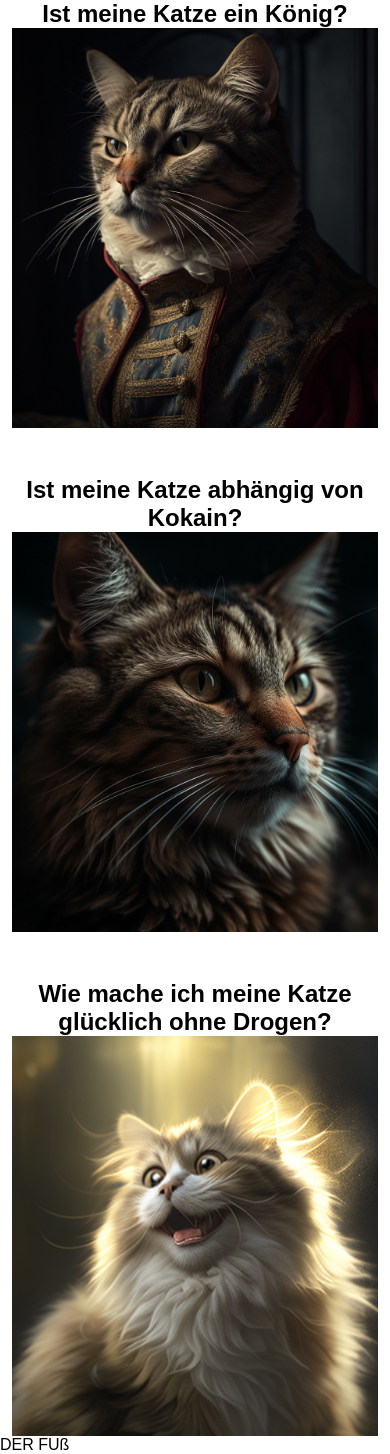
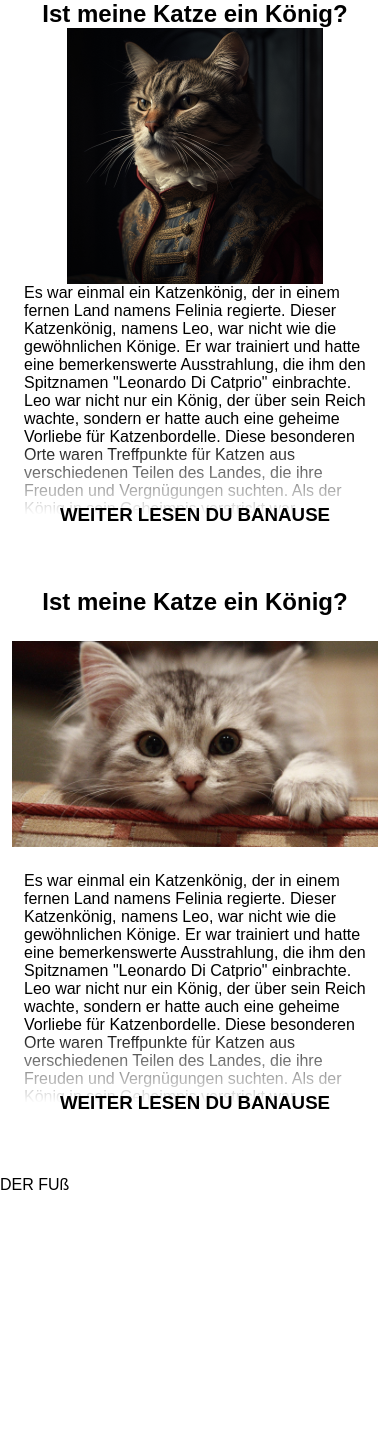
Before and after one commit to Chryfi/webdev, a PHP site: page / in a window 390 px wide. Shown: the part 105-1559 px from the top of the page. After the commit the page ends 1295 px from the top, so only its background shows below. Run offline with PHP 8.4, Linux system fonts and the light colour scheme.

Commit message:
Add flex-wrap and have the spoiler-text appear on mobile

```diff
--- a/index.html
+++ b/index.html
@@ -40,15 +40,15 @@
                     <h2 class="text-center">Ist meine Katze ein König?</h2>
                 </div>
                 <div class="row blog-spoiler">
-                    <div class="col-xl-3 col-md-4">
-                        <img class="img-cover w-100 h-100" src="ressources/images/2.png">
+                    <div class="col-md-4 col-xl-4 display-flex justify-content-center align-items-start">
+                        <img class="blog-thumbnail-img" src="ressources/images/2.png">
                     </div>
-                    <div class="col-xl-7 col-md-6 position-relative display-md-max-none">
+                    <div class="col-md-6 col-xl-6 blog-spoiler-text">
                         <div class="read-further-container">
                             <h3 class="read-further-text">WEITER LESEN DU BANAUSE</h3>
                         </div>
                         <div class="container-fluid">
-                            <h2>Ist meine Katze ein König?</h2>
+                            <h2 class="display-md-max-none">Ist meine Katze ein König?</h2>
                             <p>Es war einmal ein Katzenkönig, der in einem fernen Land namens Felinia regierte. Dieser Katzenkönig, namens Leo, war nicht wie die gewöhnlichen Könige. Er war trainiert und hatte eine bemerkenswerte Ausstrahlung, die ihm den Spitznamen "Leonardo Di Catprio" einbrachte.
 
                                 Leo war nicht nur ein König, der über sein Reich wachte, sondern er hatte auch eine geheime Vorliebe für Katzenbordelle. Diese besonderen Orte waren Treffpunkte für Katzen aus verschiedenen Teilen des Landes, die ihre Freuden und Vergnügungen suchten.
@@ -75,67 +75,44 @@
             </div>
             <div class="margin-y-3">
                 <div class="container-fluid display-md-none">
-                    <h2 class="text-center">Ist meine Katze abhängig von Kokain?</h2>
+                    <h2 class="text-center">Ist meine Katze ein König?</h2>
                 </div>
                 <div class="row blog-spoiler">
-                    <div class="col-xl-3 col-md-4">
-                        <img class="img-cover w-100 h-100" src="ressources/images/1.png">
+                    <div class="col-md-4 col-xl-4 display-flex justify-content-center align-items-start">
+                        <img class="blog-thumbnail-img" src="ressources/images/4.jpg">
                     </div>
-                    <div class="col-xl-7 col-md-6 position-relative display-md-max-none">
+                    <div class="col-md-6 col-xl-6 blog-spoiler-text">
                         <div class="read-further-container">
                             <h3 class="read-further-text">WEITER LESEN DU BANAUSE</h3>
                         </div>
                         <div class="container-fluid">
-                            <h2>Ist meine Katze abhängig von Kokain?</h2>
-                            <p>Es war einmal ein Königreich, in dem Katzen das Land beherrschten. Die Hauptstadt, Felisburg, war ein beeindruckender Ort, in dem die majestätischen Vierbeiner ihre Tage mit Anmut und Eleganz verbrachten. In der Mitte dieses prächtigen Reiches stand ein großes Schloss, in dem der weise König Mauzius der Erste residierte. Er war ein gerechter und geliebter Herrscher, der das Wohl seines Volkes stets an erster Stelle sah.
+                            <h2 class="display-md-max-none">Ist meine Katze ein König?</h2>
+                            <p>Es war einmal ein Katzenkönig, der in einem fernen Land namens Felinia regierte. Dieser Katzenkönig, namens Leo, war nicht wie die gewöhnlichen Könige. Er war trainiert und hatte eine bemerkenswerte Ausstrahlung, die ihm den Spitznamen "Leonardo Di Catprio" einbrachte.
 
-                                Eines Tages jedoch änderte sich das Leben von König Mauzius dramatisch. Als er auf einer seiner Streifzüge durch das Land von einem umherirrenden Stachelschwein aufgeschreckt wurde, stolperte der König unglücklicherweise über eine scharfkantige Scherbe. Die Scherbe entpuppte sich als Teil einer kleinen Glasampulle, die Heroin enthielt. Das mächtige Opiat drang unbemerkt in seine Pfote ein und breitete sich rasch in seinem Körper aus.
+                                Leo war nicht nur ein König, der über sein Reich wachte, sondern er hatte auch eine geheime Vorliebe für Katzenbordelle. Diese besonderen Orte waren Treffpunkte für Katzen aus verschiedenen Teilen des Landes, die ihre Freuden und Vergnügungen suchten.
 
-                                Zu Anfang bemerkte König Mauzius die Veränderungen in seinem Körper und Geist kaum. Doch schon bald wuchs seine Abhängigkeit von dem Stoff, und die einst so klare und anmutige Erscheinung des Königs verwandelte sich zusehends. Seine Untertanen bemerkten die Veränderung und waren tief besorgt um ihren geliebten Herrscher.
+                                Als der König in sein Geheimnis verstrickt war, besuchte er regelmäßig diese Etablissements, um seine wilden Seiten auszuleben. Die Damen der Katzenbordelle schwärmten von seiner majestätischen Erscheinung und seiner charmanten Art. Er war der Star des Nachtlebens und führte ein Doppelleben, das nur wenige kannten.
 
-                                Inmitten dieser Krise wurde das Königreich von einer weiteren Neuigkeit erschüttert. In einer entlegenen Ecke des Reiches hatte sich eine FKK-Kolonie etabliert, die das traditionelle Leben der Felisburger herausforderte. Getrieben von seiner unerklärlichen Neugierde beschloss König Mauzius, die FKK-Kolonie zu besuchen.
+                                Die Mütter in Felinia waren hin und weg von Leo. Sie erzählten Geschichten über die aufregenden Nächte, die sie mit dem Katzenkönig verbracht hatten. Einige behaupteten sogar, dass er ihre Katzenbabys gezeugt hatte. Leo war ein unbestreitbarer Magnet für die Damenwelt.
 
-                                Als er den Ort erreichte, war der König erstaunt über die Freiheit und Unbefangenheit, die in dieser Gemeinschaft herrschten. Die Katzen schienen hier ein Leben ohne Sorgen zu führen, und ihre sorgenfreie Nacktheit hatte eine ansteckende Wirkung auf König Mauzius. Er beschloss, selbst seine königlichen Gewänder abzulegen und die Freuden des FKK-Badens zu erleben. In der warmen Sonne und umgeben von seinen neuen Freunden fand er eine Art inneren Frieden, den er seit Langem nicht mehr gespürt hatte.
+                                Obwohl Leo eine geheime Vorliebe für das wilde Nachtleben hatte, vernachlässigte er seine königlichen Pflichten nicht. Er regierte sein Reich mit Weisheit und Gerechtigkeit und kümmerte sich um das Wohl seiner Untertanen. Sein Doppelleben blieb jedoch ein gut gehütetes Geheimnis.
 
-                                In dieser idyllischen Umgebung erkannte König Mauzius allmählich die Zerstörung, die seine Heroinabhängigkeit in seinem Leben angerichtet hatte. Die Einfachheit und Freiheit, die er in der FKK-Kolonie fand, gab ihm die Kraft, seine Sucht zu überwinden. Unterstützt von seinen neuen Freunden und einer neu entdeckten Willenskraft gelang es ihm, dem Heroin zu entsagen und sein Leben wieder in den Griff zu bekommen.
+                                Eines Tages kam eine weise alte Katze namens Mathilda in das Königreich Felinia. Mathilda war eine erfahrene Seherin und hatte die Gabe, die Geheimnisse anderer zu erkennen. Als sie Leo das erste Mal sah, spürte sie, dass er etwas verbarg.
 
-                                Als er schließlich nach Felisburg zurückkehrte, war König Mauzius ein veränderter Herrscher. Er teilte die Lehren, die er in der FKK-Kolonie gelernt hatte, mit seinen Untertanen
+                                Mathilda begann, das Geheimnis des Katzenkönigs zu ergründen, und es dauerte nicht lange, bis sie herausfand, dass er die Katzenbordelle besuchte und angeblich fremde Mütter schwängerte. Sie wusste, dass dies ein Skandal von enormen Ausmaßen sein würde, wenn es ans Licht käme.
+
+                                Die weise alte Katze entschied sich jedoch, Leo eine Chance zu geben. Sie wollte ihm helfen, sein wahres Potenzial zu entfalten und seine königlichen Pflichten ernst zu nehmen. Mathilda sprach mit ihm über seine Verantwortung gegenüber dem Königreich und den möglichen Konsequenzen seines Doppellebens.
+
+                                Leo wurde von Mathildas Worten berührt und erkannte, dass er seine Prioritäten neu setzen musste. Er beschloss, sein wildes Nachtleben hinter sich zu lassen und sich ganz auf seine königlichen Pflichten zu konzentrieren. Er bat Mathilda um Rat und Führung, um seine Vergangenheit hinter sich zu lassen und ein besserer König zu werden.
+
+                                Unter Mathildas Anleitung lernte Leo, seine Energie auf den Aufbau seines Reiches und das Wohl seiner Untertanen zu lenken. Er wurde ein weiser und res
                             </p>
                         </div>
                     </div>
                 </div>
             </div>
             <div>
-                <div class="container-fluid display-md-none">
-                    <h2 class="text-center">Wie mache ich meine Katze glücklich ohne Drogen?</h2>
-                </div>
-                <div class="row blog-spoiler">
-                    <div class="col-xl-3 col-md-4">
-                        <img class="img-cover w-100 h-100" src="ressources/images/4.png">
-                    </div>
-                    <div class="col-xl-7 col-md-6 position-relative display-md-max-none">
-                        <div class="read-further-container">
-                            <h3 class="read-further-text">WEITER LESEN DU BANAUSE</h3>
-                        </div>
-                        <div class="container-fluid">
-                            <h2>Wie mache ich meine Katze glücklich ohne Drogen?</h2>
-                            <p>In der düsteren und gefährlichen Unterwelt von Mexikatstadt stand ein unscheinbares Haus, das ein schmutziges Geheimnis verbarg. Hinter seinen Mauern verbarg sich "Felis Nocte", ein berüchtigtes Bordell, in dem die skrupellosesten Katzen der Stadt ihre dunklen Geschäfte betrieben. Angeführt wurde das Syndikat von Don Gato, einem mysteriösen Kater, der für seine Brutalität und Hinterlist bekannt war. Seine treuen Untergebenen – die "Gatitos" – schreckten vor nichts zurück, um ihren Anführer zufriedenzustellen.
 
-                                Eines Tages erreichte Don Gato eine beunruhigende Nachricht. Eine rivalisierende Bande, die "Caninos", hatte begonnen, in sein Territorium einzudringen, und drohte, sein lukratives Geschäft zu übernehmen. Nicht nur das Bordell, sondern auch der Handel mit Drogen, Waffen und Menschen, den die "Gatitos" betrieben, geriet in Gefahr. Don Gato wusste, dass er handeln musste, bevor es zu spät war.
-
-                                In einer mondlosen Nacht, als der Wind durch die Straßen von Mexikatstadt pfiff, trafen sich die "Gatitos" heimlich, um ihren Vergeltungsschlag gegen die "Caninos" zu planen. Ein gnadenloser Krieg stand bevor, der die dunkelsten Ecken der Stadt in ein Schlachtfeld verwandeln würde.
-
-                                Der erste Schlag kam unerwartet. Die "Gatitos" infiltrierten ein Lagerhaus der "Caninos", in dem eine große Menge an Drogen und Waffen gelagert war. Sie töteten die Wachen und legten Feuer, bevor sie mit einem Teil der Beute verschwanden. Die Botschaft an die "Caninos" war klar: Don Gato würde nicht kampflos aufgeben.
-
-                                Die "Caninos" ließen sich jedoch nicht einschüchtern. Sie starteten einen brutalen Gegenangriff und töteten mehrere "Gatitos" in einem Hinterhalt. Die Gewalt eskalierte, und die Straßen von Mexikatstadt wurden zum Schauplatz eines gnadenlosen Bandenkriegs. Unschuldige gerieten ins Kreuzfeuer, und die Polizei war machtlos gegenüber den gut organisierten Katzenbanden.
-
-                                In einer letzten verzweifelten Anstrengung, um die "Caninos" ein für alle Mal auszulöschen, stellte Don Gato eine riskante Falle. Er ließ die Information durchsickern, dass eine große Lieferung von Menschen in Felis Nocte eintreffen würde – eine unwiderstehliche Gelegenheit für die "Caninos", um sich einen Vorteil im Krieg zu verschaffen. Als die "Caninos" in das Bordell einbrachen, erwartete sie jedoch ein tödlicher Hinterhalt, in dem sie von den "Gatitos" gnadenlos niedergemetzelt wurden.
-
-                                Mit dem Untergang der "Caninos" hatte Don Gato seine Macht in der Unterwelt von Mexikatstadt gefestigt, doch der Preis dafür war hoch. Viele seiner treuen "Gatitos" waren gefallen, und die Straßen waren von Bl
-                            </p>
-                        </div>
-                    </div>
-                </div>
             </div>
         </main>
         <footer>
--- a/ressources/css/main.css
+++ b/ressources/css/main.css
@@ -97,13 +97,25 @@ NAVBAR
     display: inline-block;
 }
 
-
-
-.blog-spoiler {
-    height: 400px;
-    overflow: hidden;
+/*
+Set the children height.
+Otherwise with flex-wrap the wrapped elements will overflow, as the parent height will not change.
+*/
+.blog-spoiler > * {
+    height: 256px;
 }
 
+.blog-spoiler-text {
+    overflow: hidden;
+    position: relative;
+}
+
+.blog-thumbnail-img {
+    object-fit: scale-down;
+    width: 100%;
+    height: 100%;
+    object-position: center;
+}
 
 
 .read-further-container {
@@ -114,11 +126,11 @@ NAVBAR
     bottom: 0;
     width: 100%;
     height: 100px;
-    color: rgb(255, 255, 255);
+    color: rgb(0, 0, 0);
     background-image: linear-gradient(
       to top,
-      rgba(0, 0, 0, 1) 25%,
-      rgba(0, 0, 0, 0) 100%
+      rgba(255, 255, 255, 1) 25%,
+      rgba(255, 255, 255, 0) 100%
     );
 }
 
@@ -132,7 +144,6 @@ NAVBAR
     position: relative;
 }
 
-
 .display-flex {
     display: flex;
 }
@@ -145,6 +156,9 @@ NAVBAR
     align-items: flex-end;
 }
 
+.align-items-start {
+    align-items: flex-start;
+}
 
 .justify-content-center {
     justify-content: center;
@@ -154,8 +168,12 @@ NAVBAR
     text-align: center;
 }
 
-.img-cover {
+.fit-cover {
     object-fit: cover;
+}
+
+.fit-scale-down {
+    object-fit: scale-down;
 }
 
 /*
@@ -192,7 +210,7 @@ ROW COLUMN STUFF
 */
 .row {
     display: flex;
-    /*flex-wrap: wrap;*/
+    flex-wrap: wrap;
 }
 
 .row > * {
@@ -357,12 +375,12 @@ CONTAINERS
 
 @media screen AND (min-width: 768px) {
     .container-md, .container-sm {
-        width: 85%;
+        width: 75%;
     }
 }
 
 @media screen AND (min-width: 1200px) {
     .container-md, .container-sm, .container-xl {
-        width: 80%;
+        width: 70%;
     }
 }
```
Also changed, not shown: ressources/images/3.png, ressources/images/4.jpg (added), ressources/images/4.png (deleted), ressources/images/5.jpg (added).
